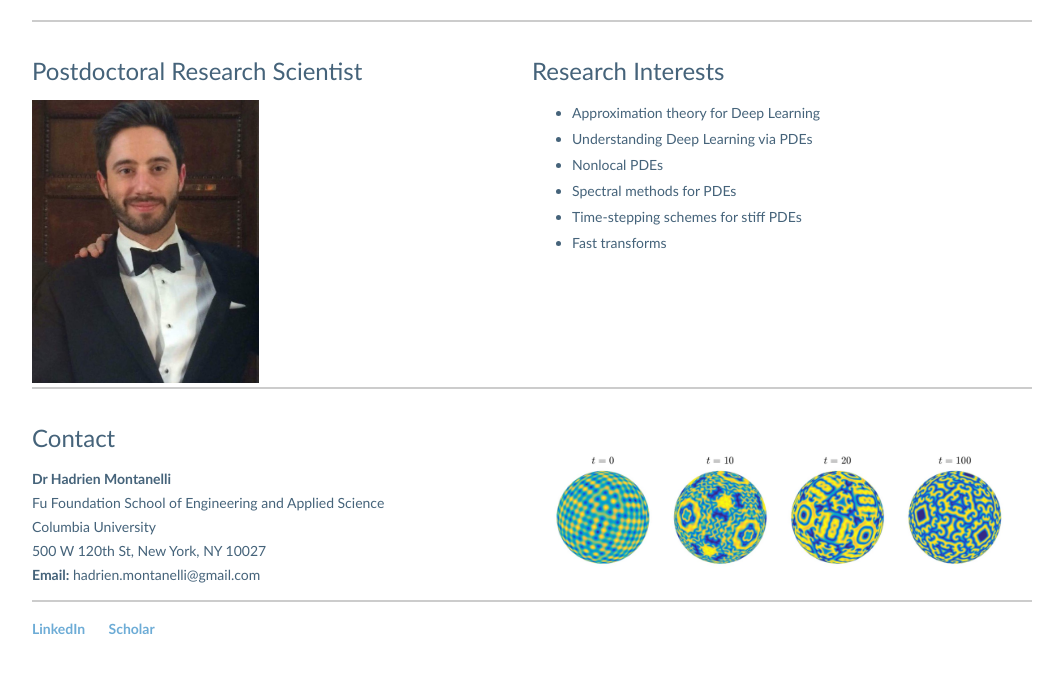
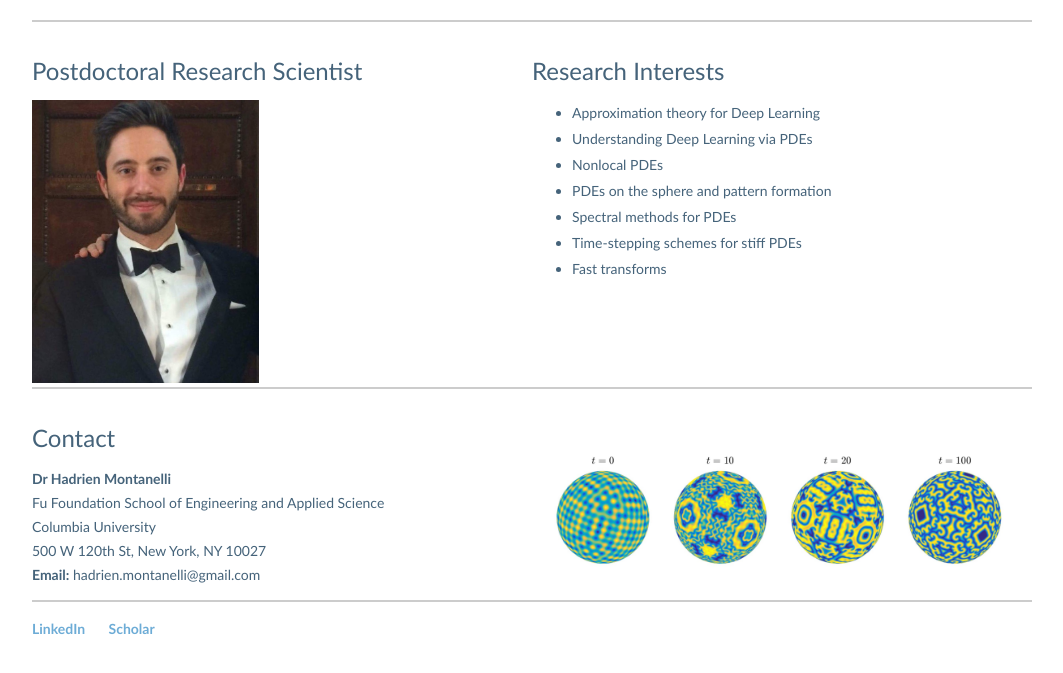
Before and after one commit to Hadrien-Montanelli/Hadrien-Montanelli.github.io, a Jekyll site: the page built from index.html, in a window 1280 px wide, cut to the strip 159-832 px from the top of the page. Shown: the whole strip, without its empty margins (108-1171 px from the left). Built offline with Jekyll 4.4.1, drawn with Linux system fonts in a browser that asks for light colours.

Commit message:
Update index.html

```diff
--- a/index.html
+++ b/index.html
@@ -23,6 +23,7 @@ title: Hadrien Montanelli
 				<li>Approximation theory for Deep Learning</li>
 				<li>Understanding Deep Learning via PDEs</li>
 				<li>Nonlocal PDEs</li>
+				<li>PDEs on the sphere and pattern formation</li>
 				<li>Spectral methods for PDEs</li>
 				<li>Time-stepping schemes for stiff PDEs</li>
 				<li>Fast transforms</li>
```
